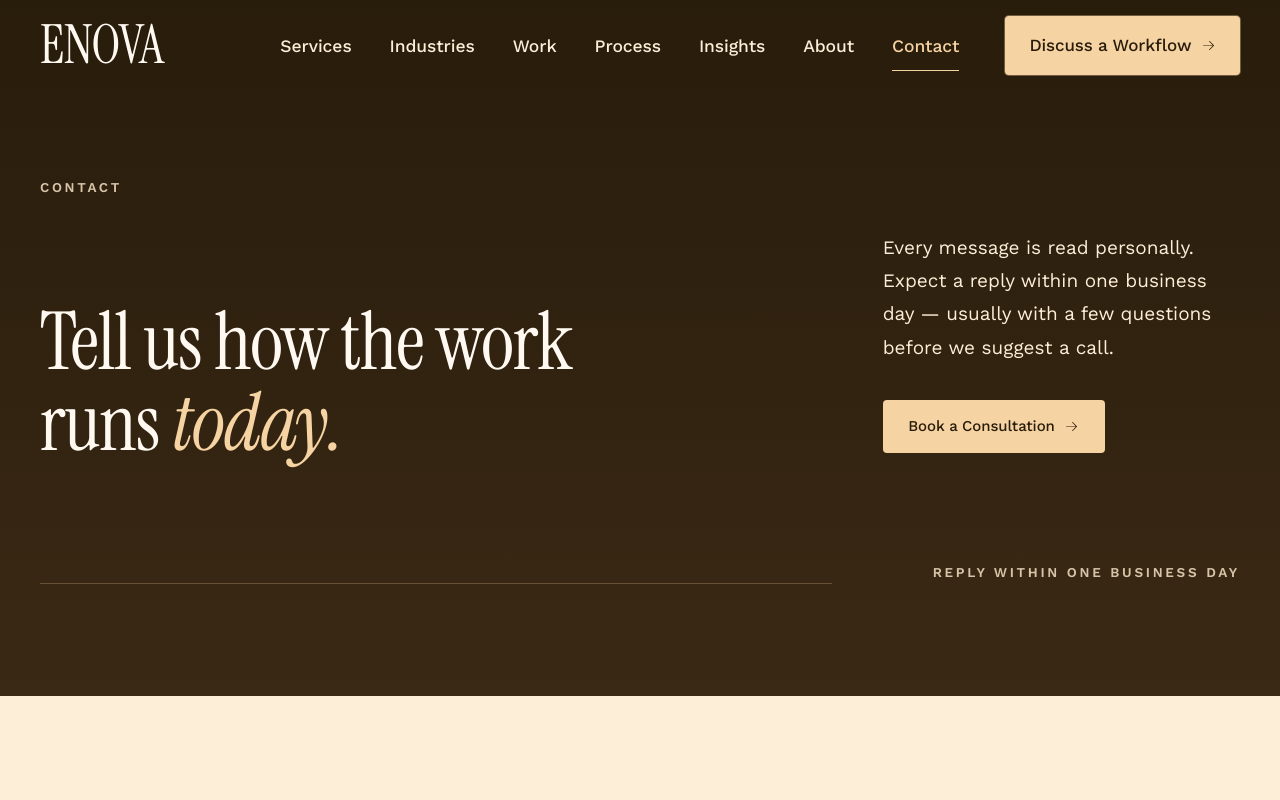
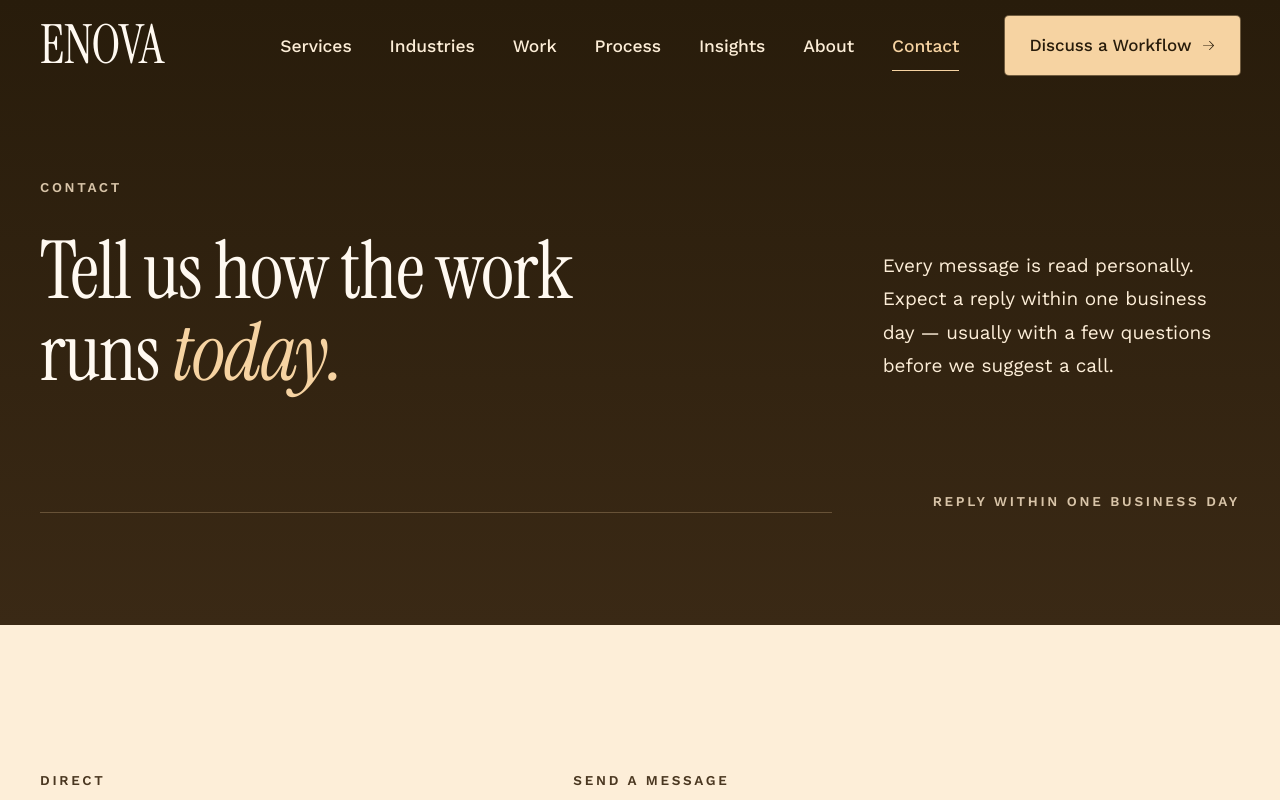
Before and after one commit to tarekjundi/enova-ai-website, a React (Vite) app: page /contact in a window 1280 px wide. Shown: the top 800 px of the page. Built offline with nearby package versions, Linux system fonts and the light colour scheme.

Commit message:
Changes
Co-authored-by: tarekjundi <181972982+tarekjundi@users.noreply.github.com>

```diff
--- a/src/pages/Contact.tsx
+++ b/src/pages/Contact.tsx
@@ -200,11 +200,6 @@ const Contact = () => {
           </>
         }
         intro="Every message is read personally. Expect a reply within one business day — usually with a few questions before we suggest a call."
-        cta={{
-          label: "Book a Consultation",
-          href: "https://cal.com/tarek-jundi/free-consultation",
-          external: true,
-        }}
         meta="Reply within one business day"
       />
 
```
